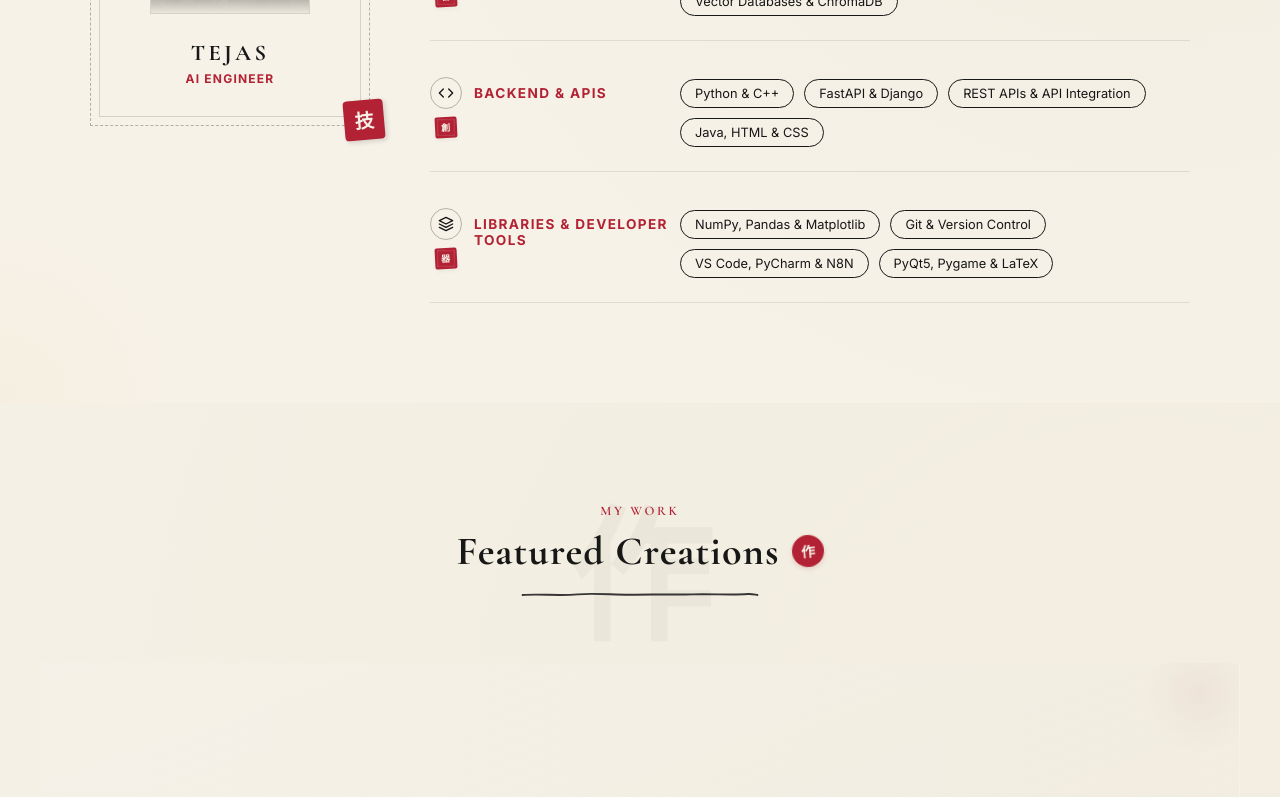
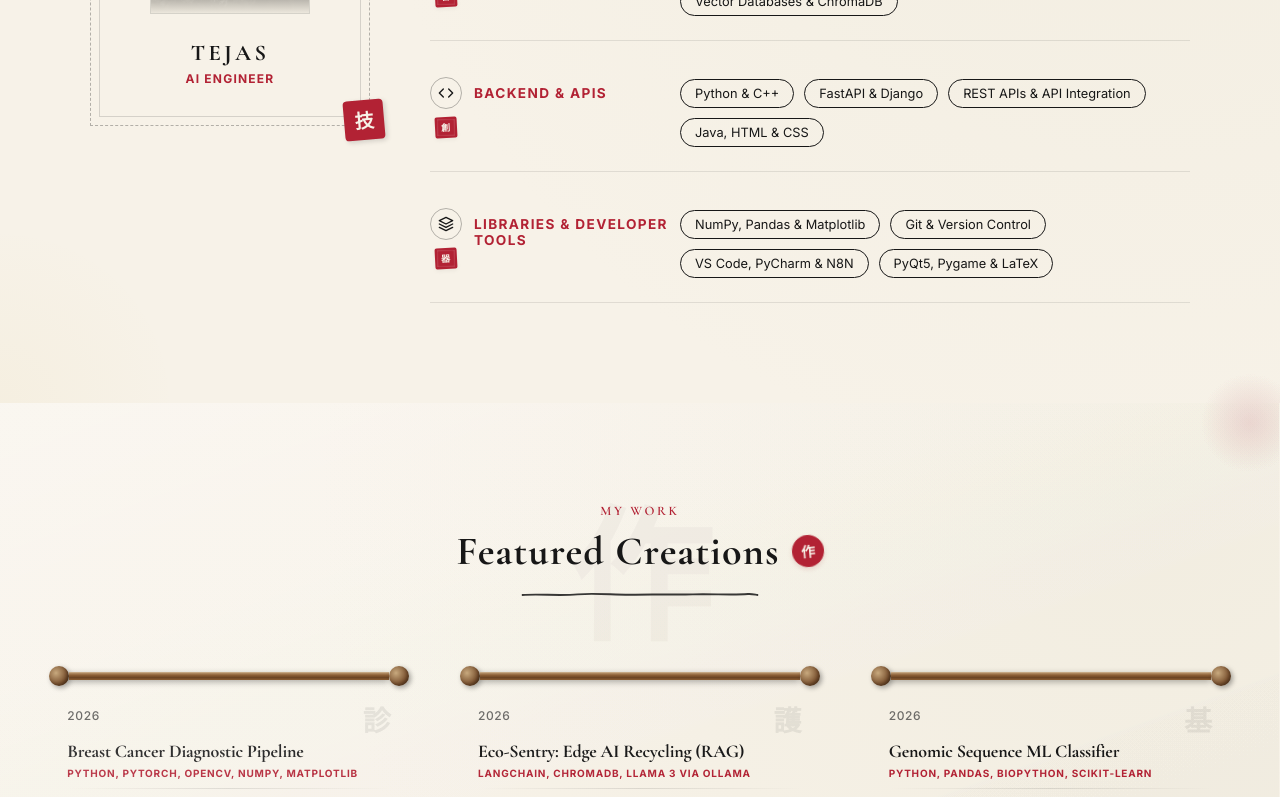
Before and after one commit to TKUN3110/portfolio, a Next.js app: page / in a window 1280 px wide. Shown: the part 2000-2797 px from the top of the page. Built offline with nearby package versions, Linux system fonts and the light colour scheme.

Commit message:
Update project scrolls to display in a 3-column grid

```diff
--- a/components/projects/ProjectCard.tsx
+++ b/components/projects/ProjectCard.tsx
@@ -31,21 +31,21 @@ const Roller = ({ isTop }: { isTop: boolean }) => (
   }}>
     {/* Left knob */}
     <div style={{
-      width: 22, height: 22, borderRadius: '50%', flexShrink: 0,
+      width: 20, height: 20, borderRadius: '50%', flexShrink: 0,
       background: 'radial-gradient(circle at 35% 35%, #C8A97E, #7A5230 60%, #3D2410)',
-      boxShadow: '2px 2px 6px rgba(0,0,0,0.35), inset -2px -2px 4px rgba(0,0,0,0.2)',
+      boxShadow: '2px 2px 5px rgba(0,0,0,0.35), inset -2px -2px 3px rgba(0,0,0,0.2)',
     }} />
     {/* Rod bar */}
     <div style={{
-      flex: 1, height: 10,
+      flex: 1, height: 8,
       background: 'linear-gradient(180deg, #C4A37A 0%, #8B5E35 40%, #6B4423 70%, #8B5E35 100%)',
-      boxShadow: '0 3px 8px rgba(0,0,0,0.3), inset 0 1px 2px rgba(255,255,255,0.15)',
+      boxShadow: '0 2px 6px rgba(0,0,0,0.3), inset 0 1px 1px rgba(255,255,255,0.15)',
     }} />
     {/* Right knob */}
     <div style={{
-      width: 22, height: 22, borderRadius: '50%', flexShrink: 0,
+      width: 20, height: 20, borderRadius: '50%', flexShrink: 0,
       background: 'radial-gradient(circle at 35% 35%, #C8A97E, #7A5230 60%, #3D2410)',
-      boxShadow: '2px 2px 6px rgba(0,0,0,0.35), inset -2px -2px 4px rgba(0,0,0,0.2)',
+      boxShadow: '2px 2px 5px rgba(0,0,0,0.35), inset -2px -2px 3px rgba(0,0,0,0.2)',
     }} />
   </div>
 );
@@ -56,20 +56,19 @@ export default function ProjectCard({ project, delay = 0, index = 0 }: ProjectCa
 
   const containerRef = useRef<HTMLDivElement>(null);
 
-  // Track scroll progress within the 140vh wrapper
+  // Track scroll progress as the card enters the viewport
   const { scrollYProgress } = useScroll({
     target: containerRef,
-    offset: ["start end", "end end"]
+    offset: ["start 0.95", "start 0.65"]
   });
 
   // Map the scroll progress to a height in pixels
-  const paperHeight = useTransform(scrollYProgress, [0.1, 0.85], ["0px", "420px"]);
-  const contentOpacity = useTransform(scrollYProgress, [0.25, 0.75], [0, 1]);
-  const tassleOpacity = useTransform(scrollYProgress, [0.35, 0.75], [0, 1]);
+  const paperHeight = useTransform(scrollYProgress, [0, 1], ["0px", "420px"]);
+  const contentOpacity = useTransform(scrollYProgress, [0.35, 0.9], [0, 1]);
+  const tassleOpacity = useTransform(scrollYProgress, [0.45, 0.9], [0, 1]);
 
   return (
-    <div ref={containerRef} className="scroll-wrapper">
-      <div className="sticky-viewport">
+    <div ref={containerRef} className="card-wrapper">
       <div className="scroll-assembly">
 
         {/* Top Wooden Roller */}
@@ -92,14 +91,14 @@ export default function ProjectCard({ project, delay = 0, index = 0 }: ProjectCa
 
           {/* Paper texture and watercolors */}
           <div style={{ position: 'absolute', inset: 0, background: 'linear-gradient(160deg, rgba(255,255,255,0.15) 0%, transparent 50%, rgba(0,0,0,0.02) 100%)', pointerEvents: 'none' }} />
-            <div style={{ position: 'absolute', top: -30, right: -20, width: 120, height: 120, borderRadius: '50%', background: 'radial-gradient(circle, rgba(220, 180, 180, 0.18) 0%, transparent 70%)', pointerEvents: 'none' }} />
+          <div style={{ position: 'absolute', top: -30, right: -20, width: 100, height: 100, borderRadius: '50%', background: 'radial-gradient(circle, rgba(220, 180, 180, 0.18) 0%, transparent 70%)', pointerEvents: 'none' }} />
 
           {/* Content Wrapper */}
           <motion.div
             style={{
               height: '420px',
               width: '100%',
-                padding: '32px 28px 36px',
+              padding: '24px 18px 28px',
               display: 'flex',
               flexDirection: 'column',
               justifyContent: 'space-between',
@@ -109,36 +108,36 @@ export default function ProjectCard({ project, delay = 0, index = 0 }: ProjectCa
           >
             {/* Year + Kanji header */}
             <div style={{ display: 'flex', justifyContent: 'space-between', alignItems: 'flex-start', position: 'relative', zIndex: 1 }}>
-                <span style={{ fontFamily: 'var(--font-sans)', fontSize: '13px', fontWeight: 500, color: 'var(--charcoal-light)', opacity: 0.7, letterSpacing: '0.05em' }}>{year}</span>
+              <span style={{ fontFamily: 'var(--font-sans)', fontSize: '12px', fontWeight: 500, color: 'var(--charcoal-light)', opacity: 0.7, letterSpacing: '0.05em' }}>{year}</span>
               {kanji?.text && (
                 <SumiTooltip translation={kanji.translation}>
-                    <span style={{ fontFamily: 'var(--font-serif)', fontSize: '32px', fontWeight: 700, color: 'rgba(28,28,28,0.08)', letterSpacing: '0.02em', lineHeight: 1, userSelect: 'none', cursor: 'help', pointerEvents: 'auto' }}>{kanji.text}</span>
+                  <span style={{ fontFamily: 'var(--font-serif)', fontSize: '28px', fontWeight: 700, color: 'rgba(28,28,28,0.08)', letterSpacing: '0.02em', lineHeight: 1, userSelect: 'none', cursor: 'help', pointerEvents: 'auto' }}>{kanji.text}</span>
                 </SumiTooltip>
               )}
             </div>
 
             {/* Title & Subtitle */}
-              <div style={{ marginTop: '10px' }}>
-                <h3 style={{ fontFamily: 'var(--font-serif)', fontSize: 'clamp(20px, 2.5vw, 24px)', fontWeight: 700, color: 'var(--charcoal)', lineHeight: 1.2, letterSpacing: '-0.01em', marginBottom: 6 }}>
+            <div style={{ marginTop: '4px' }}>
+              <h3 style={{ fontFamily: 'var(--font-serif)', fontSize: '18px', fontWeight: 700, color: 'var(--charcoal)', lineHeight: 1.25, letterSpacing: '-0.01em', marginBottom: 4 }}>
                 {project.title}
               </h3>
-                <p style={{ fontFamily: 'var(--font-sans)', fontSize: '10.5px', fontWeight: 700, color: 'var(--crimson)', textTransform: 'uppercase', letterSpacing: '0.08em', lineHeight: 1.4 }}>
+              <p style={{ fontFamily: 'var(--font-sans)', fontSize: '10px', fontWeight: 700, color: 'var(--crimson)', textTransform: 'uppercase', letterSpacing: '0.08em', lineHeight: 1.4 }}>
                 {project.subtitle}
               </p>
             </div>
 
             {/* Separator */}
-              <div style={{ width: '100%', height: 1, background: 'linear-gradient(90deg, transparent, rgba(28,28,28,0.12), transparent)', margin: '12px 0' }} />
+            <div style={{ width: '100%', height: 1, background: 'linear-gradient(90deg, transparent, rgba(28,28,28,0.12), transparent)', margin: '8px 0' }} />
 
             {/* Description */}
-              <p style={{ fontSize: '13px', lineHeight: '1.7', color: 'var(--charcoal-light)', opacity: 0.88, flexGrow: 1, marginBottom: '16px', overflowY: 'auto' }}>
+            <p style={{ fontSize: '12.5px', lineHeight: '1.65', color: 'var(--charcoal-light)', opacity: 0.88, flexGrow: 1, marginBottom: '12px', overflowY: 'auto' }}>
               {project.description}
             </p>
 
             {/* Tech tags */}
-              <div style={{ display: 'flex', flexWrap: 'wrap', gap: '6px', marginBottom: '16px' }}>
+            <div style={{ display: 'flex', flexWrap: 'wrap', gap: '4px', marginBottom: '12px' }}>
               {project.tech.map((tag) => (
-                  <span key={tag} style={{ fontFamily: 'var(--font-sans)', fontSize: '10px', fontWeight: 600, color: 'var(--charcoal)', backgroundColor: 'rgba(28, 28, 28, 0.06)', border: '1px solid rgba(28, 28, 28, 0.12)', borderRadius: '1px', padding: '1px 8px', letterSpacing: '0.02em' }}>
+                <span key={tag} style={{ fontFamily: 'var(--font-sans)', fontSize: '9px', fontWeight: 600, color: 'var(--charcoal)', backgroundColor: 'rgba(28, 28, 28, 0.05)', border: '1px solid rgba(28, 28, 28, 0.1)', borderRadius: '1px', padding: '1px 6px', letterSpacing: '0.02em' }}>
                   {tag}
                 </span>
               ))}
@@ -149,24 +148,24 @@ export default function ProjectCard({ project, delay = 0, index = 0 }: ProjectCa
               {project.github && (
                 <motion.a href={project.github} target="_blank" rel="noopener noreferrer"
                   whileHover={{ scale: 1.05, y: -1 }}
-                    style={{ display: 'inline-flex', alignItems: 'center', gap: '5px', textDecoration: 'none', fontSize: '12px', fontWeight: 600, color: 'var(--charcoal)', cursor: 'pointer', transition: 'color 0.25s' }}
+                  style={{ display: 'inline-flex', alignItems: 'center', gap: '4px', textDecoration: 'none', fontSize: '11px', fontWeight: 600, color: 'var(--charcoal)', cursor: 'pointer', transition: 'color 0.25s' }}
                   onMouseEnter={(e) => (e.currentTarget.style.color = 'var(--crimson)')}
                   onMouseLeave={(e) => (e.currentTarget.style.color = 'var(--charcoal)')}>
-                    <Github size={14} /><span>CODE</span>
+                  <Github size={13} /><span>CODE</span>
                 </motion.a>
               )}
               {project.demo && (
                 <motion.a href={project.demo} target="_blank" rel="noopener noreferrer"
                   whileHover={{ scale: 1.05, y: -1 }}
-                    style={{ display: 'inline-flex', alignItems: 'center', gap: '5px', textDecoration: 'none', fontSize: '12px', fontWeight: 600, color: 'var(--charcoal)', cursor: 'pointer', transition: 'color 0.25s' }}
+                  style={{ display: 'inline-flex', alignItems: 'center', gap: '4px', textDecoration: 'none', fontSize: '11px', fontWeight: 600, color: 'var(--charcoal)', cursor: 'pointer', transition: 'color 0.25s' }}
                   onMouseEnter={(e) => (e.currentTarget.style.color = 'var(--crimson)')}
                   onMouseLeave={(e) => (e.currentTarget.style.color = 'var(--charcoal)')}>
-                    <ExternalLink size={14} /><span>LIVE</span>
+                  <ExternalLink size={13} /><span>LIVE</span>
                 </motion.a>
               )}
               {project.featured && siteConfig.kanji?.projectsFeatured?.text && (
                 <SumiTooltip translation={siteConfig.kanji.projectsFeatured.translation}>
-                    <div style={{ marginLeft: 'auto', fontFamily: 'var(--font-serif)', fontSize: '10px', color: 'var(--crimson)', border: '1.5px solid var(--crimson)', borderRadius: '2px', padding: '2px 5px', fontWeight: 'bold', letterSpacing: '1px', opacity: 0.75, transform: 'rotate(-3deg)', userSelect: 'none', cursor: 'help' }}>
+                  <div style={{ marginLeft: 'auto', fontFamily: 'var(--font-serif)', fontSize: '9px', color: 'var(--crimson)', border: '1px solid var(--crimson)', borderRadius: '2px', padding: '1px 4px', fontWeight: 'bold', letterSpacing: '1px', opacity: 0.75, transform: 'rotate(-3deg)', userSelect: 'none', cursor: 'help' }}>
                     {siteConfig.kanji.projectsFeatured.text}
                   </div>
                 </SumiTooltip>
@@ -190,46 +189,37 @@ export default function ProjectCard({ project, delay = 0, index = 0 }: ProjectCa
             marginTop: 4,
           }}
         >
-            <div style={{ width: '30%', height: 6, background: 'linear-gradient(180deg, #C4A37A 0%, #8B5E35 50%, #6B4423 100%)', boxShadow: '0 2px 6px rgba(0,0,0,0.22)' }} />
-            <div style={{ width: 14, height: 14, borderRadius: '50%', background: 'radial-gradient(circle at 35% 35%, #C8A97E, #7A5230 60%, #3D2410)', boxShadow: '1px 2px 5px rgba(0,0,0,0.3)' }} />
+          <div style={{ width: '30%', height: 4, background: 'linear-gradient(180deg, #C4A37A 0%, #8B5E35 50%, #6B4423 100%)', boxShadow: '0 1px 4px rgba(0,0,0,0.22)' }} />
+          <div style={{ width: 10, height: 10, borderRadius: '50%', background: 'radial-gradient(circle at 35% 35%, #C8A97E, #7A5230 60%, #3D2410)', boxShadow: '1px 1px 3px rgba(0,0,0,0.3)' }} />
         </motion.div>
 
       </div>
-      </div>
 
       <style jsx>{`
-        .scroll-wrapper {
-          height: 140vh;
-          position: relative;
+        .card-wrapper {
           width: 100%;
-          margin-bottom: 2rem;
-        }
-        .sticky-viewport {
-          position: sticky;
-          top: 0;
-          height: 100vh;
+          min-height: 480px;
           display: flex;
-          flex-direction: column;
           justify-content: center;
           align-items: center;
-          overflow: hidden;
+          margin-bottom: 1.5rem;
         }
         .scroll-assembly {
           display: flex;
           flex-direction: column;
           align-items: center;
-          width: 90%;
-          max-width: 620px;
+          width: 100%;
+          max-width: 360px;
         }
         .paper {
-          width: 88%;
+          width: 90%;
           position: relative;
           background-color: var(--parchment);
           overflow: hidden;
           display: flex;
           flex-direction: column;
           justify-content: flex-end;
-          box-shadow: inset 3px 0 8px rgba(0,0,0,0.04), inset -3px 0 8px rgba(0,0,0,0.04), 0 8px 32px rgba(0,0,0,0.15);
+          box-shadow: inset 3px 0 8px rgba(0,0,0,0.04), inset -3px 0 8px rgba(0,0,0,0.04), 0 8px 32px rgba(0,0,0,0.12);
           will-change: height;
           z-index: 2;
         }
```
Also changed, not shown: components/projects/Projects.tsx (+23 -2 lines). Lines whose indentation alone changed are shown as unchanged.
